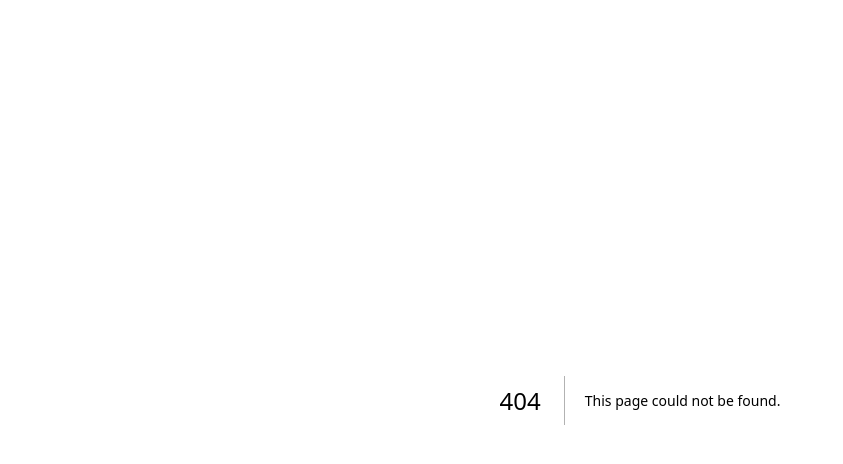
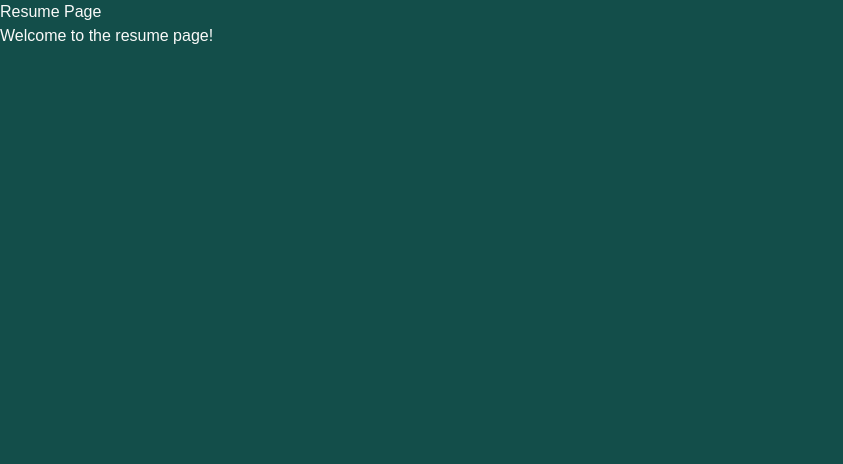
Before and after one commit to zarail/Portfolio, a Next.js app: page /resume in a window 1280 px wide. Before the commit this address had no page. Shown: the top 464 px of the page, without its empty margins (0-843 px from the left). Built offline with nearby package versions, Linux system fonts and the light colour scheme.

Commit message:
Add resume page

```diff
--- /dev/null
+++ b/src/app/resume/page.tsx
@@ -0,0 +1,8 @@
+export default function ResumePage() {
+  return (
+    <div>
+      <h1>Resume Page</h1>
+      <p>Welcome to the resume page!</p>
+    </div>
+  );
+}
```
